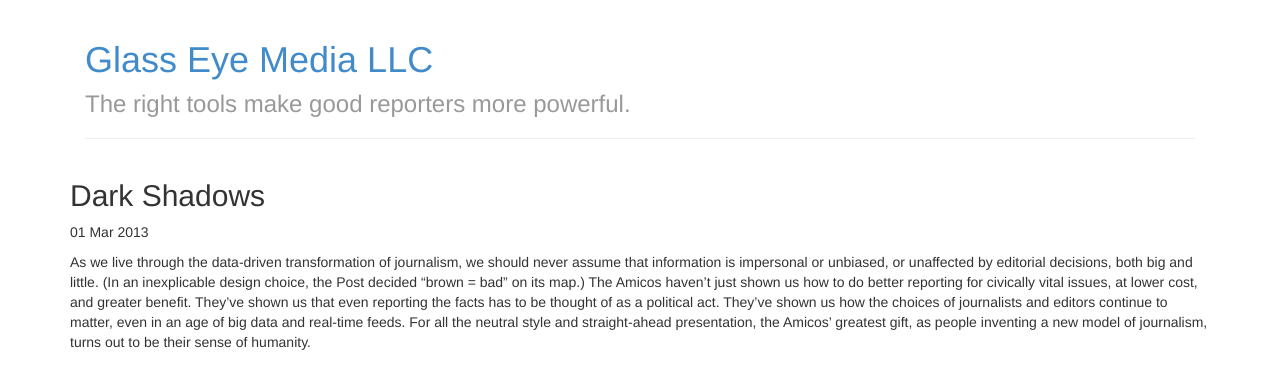
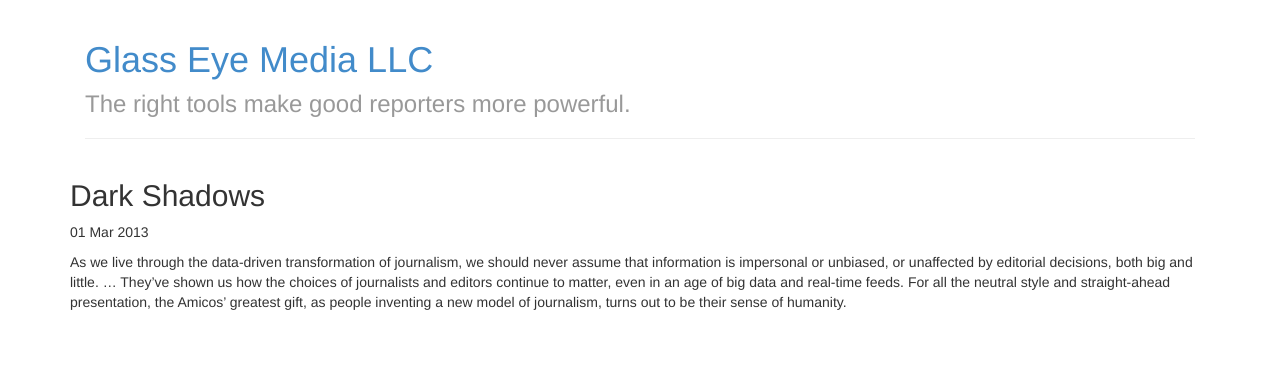
Before and after one commit to glasseyemedia/glasseyemedia.github.io, a Jekyll site: the page built from _posts/2014-01-26-dark-shadows.markdown, in a window 1280 px wide. Shown: the top 389 px of the page. Built offline with Jekyll 4.4.1, drawn with Linux system fonts in a browser that asks for light colours.

Commit message:
Shorter Shirky

```diff
--- a/_posts/2014-01-26-dark-shadows.markdown
+++ b/_posts/2014-01-26-dark-shadows.markdown
@@ -9,4 +9,4 @@
 excerpt: "tl;dr"
 ---
 
-As we live through the data-driven transformation of journalism, we should never assume that information is impersonal or unbiased, or unaffected by editorial decisions, both big and little. (In an inexplicable design choice, the Post decided “brown = bad” on its map.) The Amicos haven’t just shown us how to do better reporting for civically vital issues, at lower cost, and greater benefit. They’ve shown us that even reporting the facts has to be thought of as a political act. They’ve shown us how the choices of journalists and editors continue to matter, even in an age of big data and real-time feeds. For all the neutral style and straight-ahead presentation, the Amicos’ greatest gift, as people inventing a new model of journalism, turns out to be their sense of humanity.
+As we live through the data-driven transformation of journalism, we should never assume that information is impersonal or unbiased, or unaffected by editorial decisions, both big and little. ... They’ve shown us how the choices of journalists and editors continue to matter, even in an age of big data and real-time feeds. For all the neutral style and straight-ahead presentation, the Amicos’ greatest gift, as people inventing a new model of journalism, turns out to be their sense of humanity.
```
